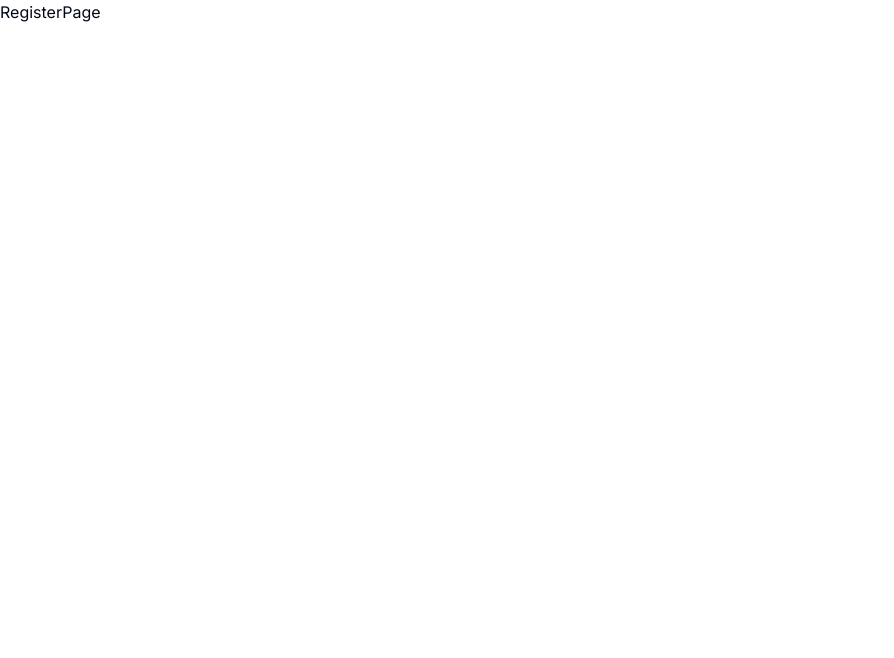
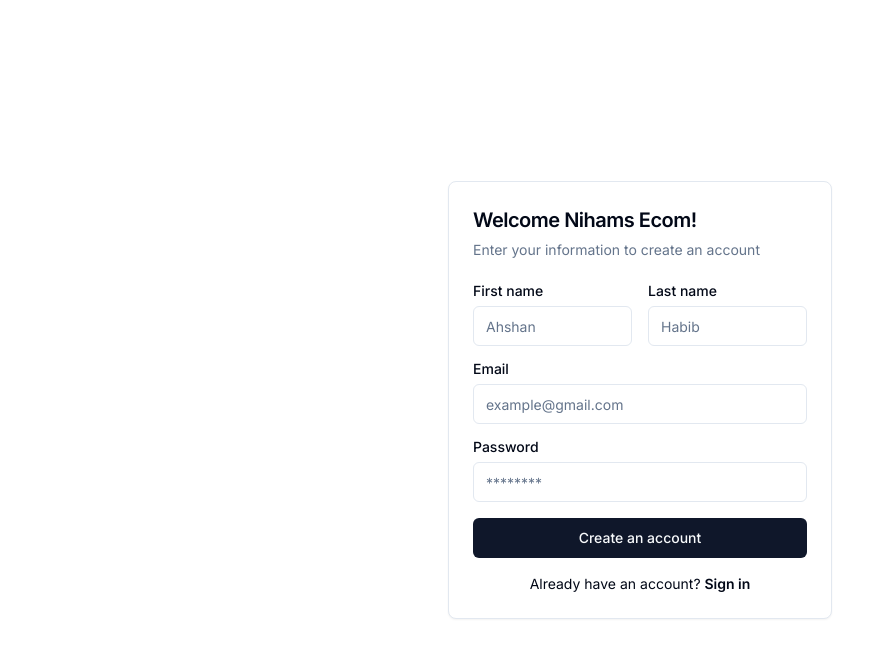
Before and after one commit to AhshanHabib26/Nihams-Ecom-Client, a Next.js app: page /register in a window 1280 px wide. Shown: the top 658 px of the page, without its empty margins (0-894 px from the left). Built offline with nearby package versions, Linux system fonts and the light colour scheme.

Commit message:
Login & Register Page Added

```diff
--- a/package.json
+++ b/package.json
@@ -11,6 +11,7 @@
   "dependencies": {
     "@radix-ui/react-dialog": "^1.1.1",
     "@radix-ui/react-dropdown-menu": "^2.1.1",
+    "@radix-ui/react-label": "^2.1.0",
     "@radix-ui/react-slot": "^1.1.0",
     "@reduxjs/toolkit": "^2.2.7",
     "class-variance-authority": "^0.7.0",
--- a/src/app/login/page.tsx
+++ b/src/app/login/page.tsx
@@ -1,7 +1,87 @@
-import React from "react";
+"use client";
+
+import React, { FormEvent, useState } from "react";
+import Link from "next/link";
+
+import { Button } from "@/components/ui/button";
+import {
+  Card,
+  CardContent,
+  CardDescription,
+  CardHeader,
+  CardTitle,
+} from "@/components/ui/card";
+import { Input } from "@/components/ui/input";
+import { Label } from "@/components/ui/label";
+
 
 const LoginPage = () => {
-  return <div>LoginPage</div>;
+  const [email, setEmail] = useState("");
+  const [password, setPassword] = useState("");
+
+  const handleLogin = (e: FormEvent) => {
+    e.preventDefault();
+    const data = { email, password };
+    console.log(data);
+  };
+
+  return (
+    <div className="flex items-center justify-center h-screen">
+      <Card className="mx-auto max-w-sm">
+        <CardHeader>
+          <CardTitle className="text-2xl">Welcome Back!</CardTitle>
+          <CardDescription>
+            Enter your email below to login to your account
+          </CardDescription>
+        </CardHeader>
+        <CardContent>
+          <form onSubmit={handleLogin}>
+            <div className="grid gap-4">
+              <div className="grid gap-2">
+                <Label htmlFor="email">Email</Label>
+                <Input
+                  id="email"
+                  type="email"
+                  placeholder="example@gmail.com"
+                  value={email}
+                  onChange={(e) => setEmail(e.target.value)}
+                  required
+                />
+              </div>
+              <div className="grid gap-2">
+                <div className="flex items-center">
+                  <Label htmlFor="password">Password</Label>
+                  <Link
+                    href="#"
+                    className="ml-auto inline-block text-sm text-red-500"
+                  >
+                    Forgot your password?
+                  </Link>
+                </div>
+                <Input
+                  id="password"
+                  type="password"
+                  required
+                  placeholder="*******"
+                  value={password}
+                  onChange={(e) => setPassword(e.target.value)}
+                />
+              </div>
+              <Button type="submit" className="w-full">
+                Login
+              </Button>
+            </div>
+          </form>
+          <div className="mt-4 text-center text-sm">
+            Don&apos;t have an account?{" "}
+            <Link href="register" className=" font-semibold">
+              Sign up
+            </Link>
+          </div>
+        </CardContent>
+      </Card>
+    </div>
+  );
 };
 
 export default LoginPage;
--- a/src/app/register/page.tsx
+++ b/src/app/register/page.tsx
@@ -1,7 +1,99 @@
-import React from "react";
+"use client";
+import React, { FormEvent, FormEventHandler, useState } from "react";
+import Link from "next/link";
 
+import { Button } from "@/components/ui/button";
+import {
+  Card,
+  CardContent,
+  CardDescription,
+  CardHeader,
+  CardTitle,
+} from "@/components/ui/card";
+import { Input } from "@/components/ui/input";
+import { Label } from "@/components/ui/label";
 const RegisterPage = () => {
-  return <div>RegisterPage</div>;
+  const [firstname, setFirstname] = useState("");
+  const [lastname, setLastname] = useState("");
+  const [email, setEmail] = useState("");
+  const [password, setPassword] = useState("");
+
+  const handleRegister = (e: FormEvent) => {
+    e.preventDefault();
+    const data = {firstname, lastname, email, password}
+    console.log(data)
+  };
+
+  return (
+    <div className="flex items-center justify-center h-screen">
+      <Card className="mx-auto max-w-sm">
+        <CardHeader>
+          <CardTitle className="text-xl">Welcome Nihams Ecom!</CardTitle>
+          <CardDescription>
+            Enter your information to create an account
+          </CardDescription>
+        </CardHeader>
+        <CardContent>
+          <form onSubmit={handleRegister}>
+            <div className="grid gap-4">
+              <div className="grid grid-cols-2 gap-4">
+                <div className="grid gap-2">
+                  <Label htmlFor="first-name">First name</Label>
+                  <Input
+                    id="first-name"
+                    value={firstname}
+                    onChange={(e) => setFirstname(e.target.value)}
+                    placeholder="Ahshan"
+                    required
+                  />
+                </div>
+                <div className="grid gap-2">
+                  <Label htmlFor="last-name">Last name</Label>
+                  <Input
+                    id="last-name"
+                    value={lastname}
+                    onChange={(e) => setLastname(e.target.value)}
+                    placeholder="Habib"
+                    required
+                  />
+                </div>
+              </div>
+              <div className="grid gap-2">
+                <Label htmlFor="email">Email</Label>
+                <Input
+                  id="email"
+                  type="email"
+                  value={email}
+                  onChange={(e) => setEmail(e.target.value)}
+                  placeholder="example@gmail.com"
+                  required
+                />
+              </div>
+              <div className="grid gap-2">
+                <Label htmlFor="password">Password</Label>
+                <Input
+                  id="password"
+                  value={password}
+                  onChange={(e) => setPassword(e.target.value)}
+                  type="password"
+                  placeholder="********"
+                />
+              </div>
+              <Button type="submit" className="w-full">
+                Create an account
+              </Button>
+            </div>
+          </form>
+          <div className="mt-4 text-center text-sm">
+            Already have an account?{" "}
+            <Link href="login" className=" font-semibold">
+              Sign in
+            </Link>
+          </div>
+        </CardContent>
+      </Card>
+    </div>
+  );
 };
 
 export default RegisterPage;
--- /dev/null
+++ b/src/components/ui/card.tsx
@@ -0,0 +1,79 @@
+import * as React from "react"
+
+import { cn } from "@/lib/utils"
+
+const Card = React.forwardRef<
+  HTMLDivElement,
+  React.HTMLAttributes<HTMLDivElement>
+>(({ className, ...props }, ref) => (
+  <div
+    ref={ref}
+    className={cn(
+      "rounded-lg border bg-card text-card-foreground shadow-sm",
+      className
+    )}
+    {...props}
+  />
+))
+Card.displayName = "Card"
+
+const CardHeader = React.forwardRef<
+  HTMLDivElement,
+  React.HTMLAttributes<HTMLDivElement>
+>(({ className, ...props }, ref) => (
+  <div
+    ref={ref}
+    className={cn("flex flex-col space-y-1.5 p-6", className)}
+    {...props}
+  />
+))
+CardHeader.displayName = "CardHeader"
+
+const CardTitle = React.forwardRef<
+  HTMLParagraphElement,
+  React.HTMLAttributes<HTMLHeadingElement>
+>(({ className, ...props }, ref) => (
+  <h3
+    ref={ref}
+    className={cn(
+      "text-2xl font-semibold leading-none tracking-tight",
+      className
+    )}
+    {...props}
+  />
+))
+CardTitle.displayName = "CardTitle"
+
+const CardDescription = React.forwardRef<
+  HTMLParagraphElement,
+  React.HTMLAttributes<HTMLParagraphElement>
+>(({ className, ...props }, ref) => (
+  <p
+    ref={ref}
+    className={cn("text-sm text-muted-foreground", className)}
+    {...props}
+  />
+))
+CardDescription.displayName = "CardDescription"
+
+const CardContent = React.forwardRef<
+  HTMLDivElement,
+  React.HTMLAttributes<HTMLDivElement>
+>(({ className, ...props }, ref) => (
+  <div ref={ref} className={cn("p-6 pt-0", className)} {...props} />
+))
+CardContent.displayName = "CardContent"
+
+const CardFooter = React.forwardRef<
+  HTMLDivElement,
+  React.HTMLAttributes<HTMLDivElement>
+>(({ className, ...props }, ref) => (
+  <div
+    ref={ref}
+    className={cn("flex items-center p-6 pt-0", className)}
+    {...props}
+  />
+))
+CardFooter.displayName = "CardFooter"
+
+export { Card, CardHeader, CardFooter, CardTitle, CardDescription, CardContent }
--- a/src/components/ui/input.tsx
+++ b/src/components/ui/input.tsx
@@ -11,7 +11,7 @@
       <input
         type={type}
         className={cn(
-          "flex h-10 w-full rounded-md border border-input bg-background px-3 py-2 text-sm ring-offset-background file:border-0 file:bg-transparent file:text-sm file:font-medium placeholder:text-muted-foreground focus-visible:outline-none focus-visible:ring-2 focus-visible:ring-ring focus-visible:ring-offset-2 disabled:cursor-not-allowed disabled:opacity-50",
+          "flex h-10 w-full rounded-md border border-input bg-background px-3 py-2 text-sm ring-offset-background file:border-0 file:bg-transparent file:text-sm file:font-medium placeholder:text-muted-foreground focus-visible:outline-none disabled:cursor-not-allowed disabled:opacity-50",
           className
         )}
         ref={ref}
--- /dev/null
+++ b/src/components/ui/label.tsx
@@ -0,0 +1,26 @@
+"use client"
+
+import * as React from "react"
+import * as LabelPrimitive from "@radix-ui/react-label"
+import { cva, type VariantProps } from "class-variance-authority"
+
+import { cn } from "@/lib/utils"
+
+const labelVariants = cva(
+  "text-sm font-medium leading-none peer-disabled:cursor-not-allowed peer-disabled:opacity-70"
+)
+
+const Label = React.forwardRef<
+  React.ElementRef<typeof LabelPrimitive.Root>,
+  React.ComponentPropsWithoutRef<typeof LabelPrimitive.Root> &
+    VariantProps<typeof labelVariants>
+>(({ className, ...props }, ref) => (
+  <LabelPrimitive.Root
+    ref={ref}
+    className={cn(labelVariants(), className)}
+    {...props}
+  />
+))
+Label.displayName = LabelPrimitive.Root.displayName
+
+export { Label }
```
Also changed, not shown: 1 other file (tests, documents, lock files or other folders).
